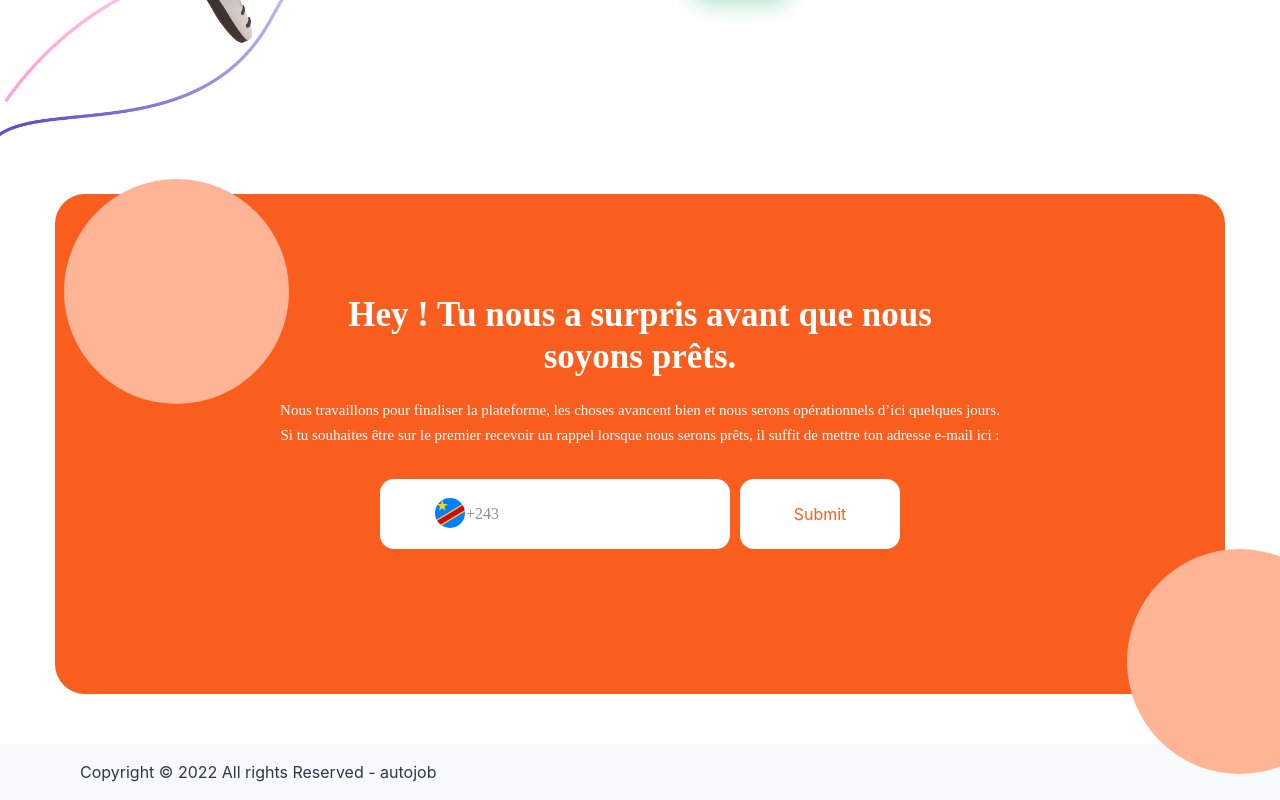
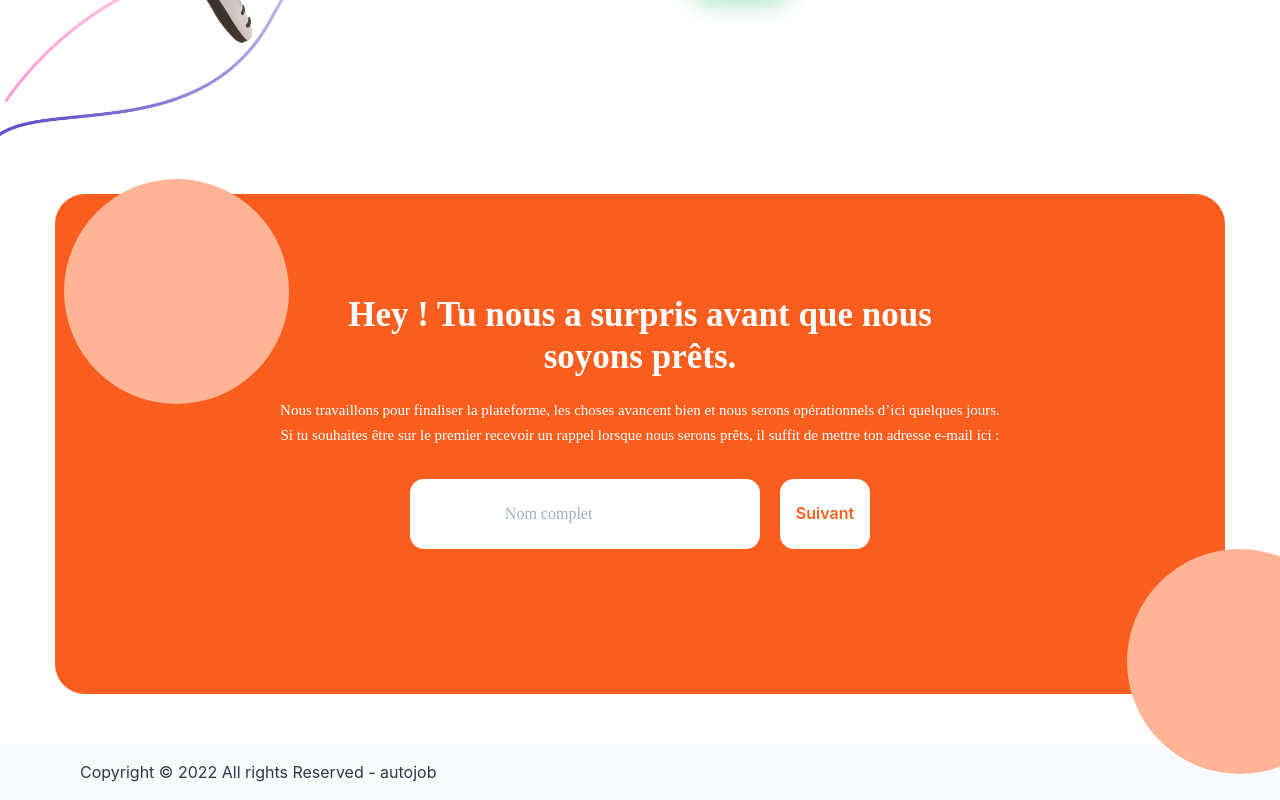
Before and after one commit to jambu43/auto-job-landing-page, a React (Create React App) app: page / in a window 1280 px wide. Shown: the part 1897-2697 px from the top of the page. Built offline with nearby package versions, Linux system fonts and the light colour scheme.

Commit message:
Step form & submit

```diff
--- a/package.json
+++ b/package.json
@@ -16,7 +16,7 @@
         "@types/react-dom": "^17.0.0",
         "@types/react-router-dom": "^5.3.3",
         "@types/styled-components": "^5.1.22",
-        "axios": "^0.26.0",
+        "axios": "^0.27.2",
         "bootstrap": "^5.1.3",
         "framer-motion": "^6",
         "react": "^17.0.2",
--- a/src/components/Ready.tsx
+++ b/src/components/Ready.tsx
@@ -1,8 +1,111 @@
 import { Stack, StatUpArrow } from "@chakra-ui/react";
-import React from "react";
 import styled from "styled-components";
+import { Button, ButtonGroup } from "@chakra-ui/react";
+import { useState } from "react";
+import axios from "axios";
+import { m } from "framer-motion";
 
 function Ready() {
+  const [currentStep, setCurrentStep] = useState(1);
+  const [formData, setFormData] = useState({
+    fullname: "",
+    phone: "",
+  });
+
+  const handleChange = (event: any) => {
+    setFormData({
+      ...formData,
+      [event.target.name]: event.target.value,
+    });
+  };
+
+  const next = () => {
+    setCurrentStep(currentStep + 1);
+  };
+  const back = () => {
+    setCurrentStep(currentStep - 1);
+  };
+
+  const handleSubmit = async (event: any) => {
+    event.preventDefault();
+    console.log(formData);
+    axios({
+      method: "POST",
+      url: `https://api-autojob.herokuapp.com/api/users/add`,
+      data: formData,
+      headers: {
+        Accept: "application/json",
+      },
+    })
+      .then((res) => {
+        console.log(res.data);
+        if (res.data.state) {
+          setFormData({
+            fullname: "",
+            phone: "",
+          });
+        }
+      })
+      .catch((err) => {
+        console.log("error", err);
+      });
+  };
+
+  const mySwitchFunction = (currentStep: any) => {
+    switch (currentStep) {
+      case 1:
+        return (
+          <>
+            <FormContainer>
+              <InputPhone
+                type="text"
+                onChange={(e) =>
+                  setFormData((prev) => ({
+                    ...prev,
+                    fullname: e.target.value,
+                  }))
+                }
+                value={formData.fullname}
+                placeholder="Nom complet"
+              />
+              <Button colorScheme="blue" style={btn} onClick={next}>
+                Suivant
+              </Button>
+            </FormContainer>
+          </>
+        );
+      case 2:
+        return (
+          <>
+            <FormContainer>
+              <Flag />
+              <Prefix>+243</Prefix>
+              <InputPhone
+                type="text"
+                maxLength={9}
+                placeholder="000000"
+                onChange={(e) =>
+                  setFormData((prev) => ({
+                    ...prev,
+                    phone: "243" + e.target.value,
+                  }))
+                }
+              />
+              <Button className="button" style={btn} onClick={back}>
+                Précédent
+              </Button>
+
+              <Button colorScheme="blue" style={btn} onClick={handleSubmit}>
+                Valider
+              </Button>
+            </FormContainer>
+          </>
+        );
+      default:
+        return <>step default</>;
+    }
+  };
+
   return (
     <Stack
       minH={"30vh"}
@@ -19,12 +122,8 @@ function Ready() {
           souhaites être sur le premier recevoir un rappel lorsque nous serons
           prêts, il suffit de mettre ton adresse e-mail ici :
         </Description>
-        <FormContainer>
-          <Flag />
-          <Prefix>+243</Prefix>
-          <InputPhone type="text" maxLength={9} />
-          <Submit type="submit" />
-        </FormContainer>
+        {mySwitchFunction(currentStep)}
+
         <CircleBottom />
       </Container>
     </Stack>
@@ -84,33 +183,34 @@ const FormContainer = styled.div`
   margin-top: 30px;
 `;
 const InputPhone = styled.input`
-  padding: 15px 25px 15px 105px;
+  padding: 15px 25px 15px 95px;
   border-radius: 14px;
   width: 350px;
   margin-right: 10px;
   color: #8a8f95;
   font-family: "Product Sans";
 `;
-const Submit = styled.input`
-  width: 160px;
-  height: 70px;
-  background: #ffffff;
-  border-radius: 14px;
-  color: #fa5e1e;
-`;
+const btn = {
+  width: "auto",
+  height: "70px",
+  background: "#ffffff",
+  borderRadius: "14px",
+  color: "#fa5e1e",
+  marginLeft: "10px",
+};
 const Flag = styled.div`
   height: 30px;
   width: 30px;
   background-image: url("../../images/rdc-flag.png");
   background-size: cover;
   position: absolute;
-  left: 34%;
+  left: 32%;
   margin-top: 19px;
   border-radius: 50px;
 `;
 const Prefix = styled.span`
   position: absolute;
-  left: 36.4%;
+  left: 34.4%;
   margin-top: 23px;
   color: #8a8f95;
   font-family: "Product Sans";
```
Also changed, not shown: 1 other file (tests, documents, lock files or other folders).
